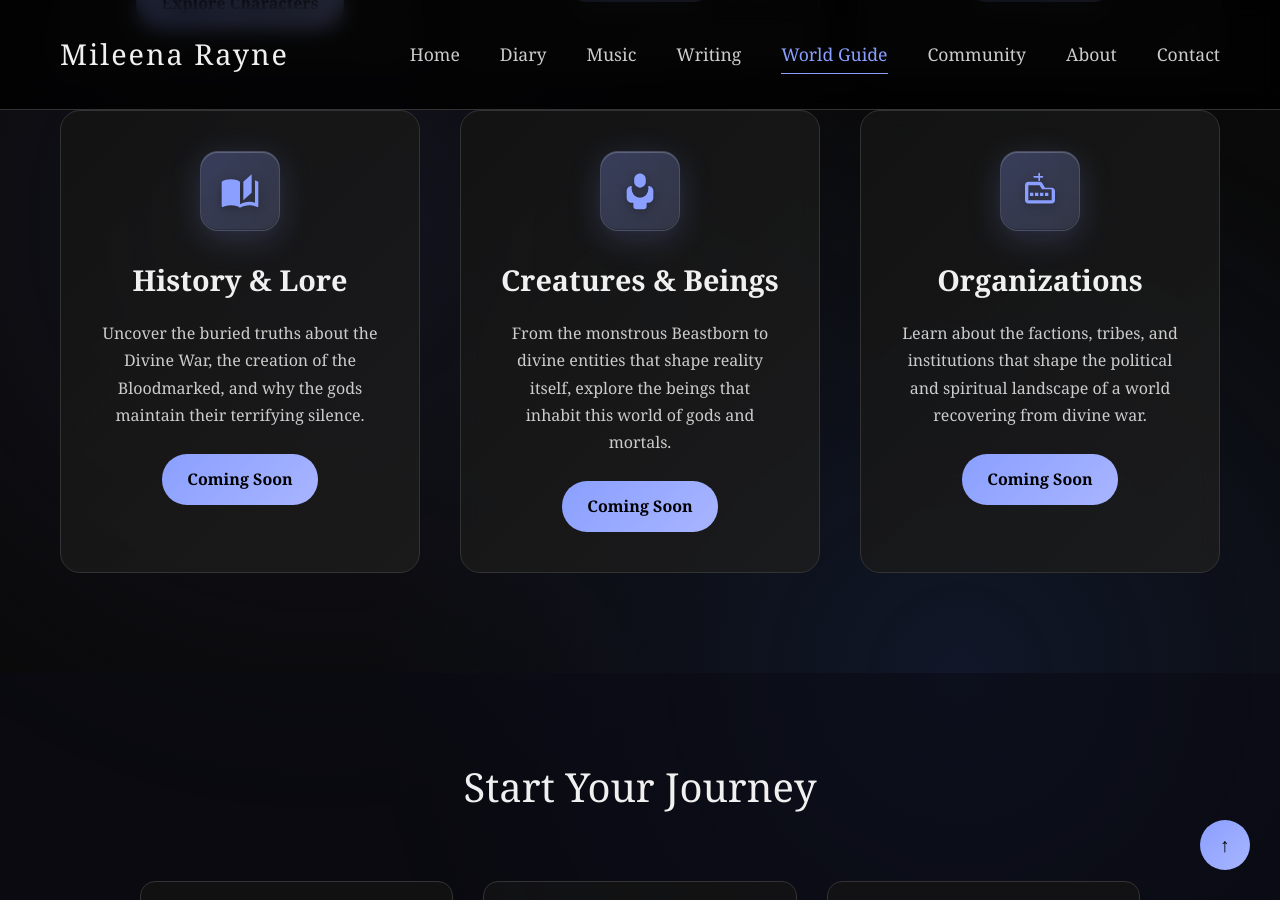
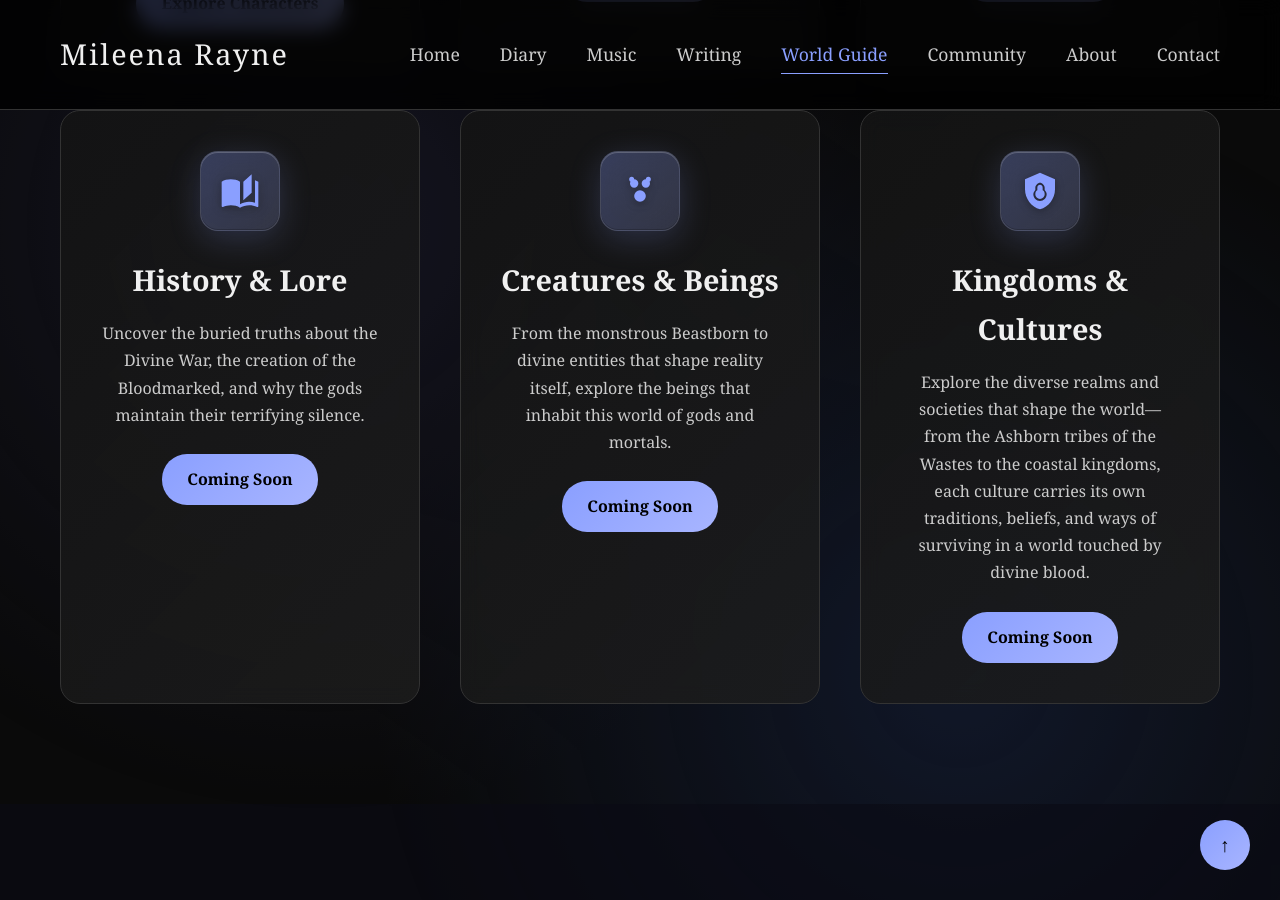
Before and after one commit to Mileena28/Mileena28.github.io, a Jekyll site: the page built from world-guide/index.html, in a window 1280 px wide and 900 px high, scrolled down 1168 px. Built offline with Jekyll 4.4.1, drawn with Linux system fonts in a browser that asks for light colours.

Commit message:
Update index.html

```diff
--- a/world-guide/index.html
+++ b/world-guide/index.html
@@ -278,9 +278,7 @@ image: "/assets/images/world-guide-main.jpg"
             <div class="guide-section">
                 <div class="section-icon">
                     <svg viewBox="0 0 24 24" xmlns="http://www.w3.org/2000/svg">
-                        <path d="M16 4c0-1.11.89-2 2-2s2 .89 2 2c0 1.11-.89 2-2 2s-2-.89-2-2zM4 18v-4.5c0-.83.67-1.5 1.5-1.5S7 12.67 7 13.5V18h2.5c.28 0 .5.22.5.5s-.22.5-.5.5H4.5c-.28 0-.5-.22-.5-.5s.22-.5.5-.5H4zM12.5 11.5c.83 0 1.5.67 1.5 1.5V18h2.5c.28 0 .5.22.5.5s-.22.5-.5.5H11.5c-.28 0-.5-.22-.5-.5s.22-.5.5-.5H12v-4.5c0-.83-.67-1.5-1.5-1.5h-1c-.83 0-1.5.67-1.5 1.5V18h1.5c.28 0 .5.22.5.5s-.22.5-.5.5H6.5c-.28 0-.5-.22-.5-.5s.22-.5.5-.5H8v-4.5c0-1.38 1.12-2.5 2.5-2.5h1c1.38 0 2.5 1.12 2.5 2.5z"/>
-                        <circle cx="9" cy="9" r="1.5"/>
-                        <circle cx="15" cy="9" r="1.5"/>
+                        <path d="M12,4A4,4 0 0,1 16,8A4,4 0 0,1 12,12A4,4 0 0,1 8,8A4,4 0 0,1 12,4M12,14C16.42,14 20,15.79 20,18V20H4V18C4,15.79 7.58,14 12,14Z"/>
                     </svg>
                 </div>
                 <h2 class="section-title">Characters</h2>
@@ -332,10 +330,7 @@ image: "/assets/images/world-guide-main.jpg"
             <div class="guide-section">
                 <div class="section-icon">
                     <svg viewBox="0 0 24 24" xmlns="http://www.w3.org/2000/svg">
-                        <path d="M12,1.5C10.11,1.5 8.5,3.11 8.5,5V6.5C8.5,8.39 10.11,10 12,10C13.89,10 15.5,8.39 15.5,6.5V5C15.5,3.11 13.89,1.5 12,1.5M7,9V11A5,5 0 0,0 12,16A5,5 0 0,0 17,11V9C18.66,9 20,10.34 20,12V16C20,17.66 18.66,19 17,19H16V21A2,2 0 0,1 14,23H10A2,2 0 0,1 8,21V19H7C5.34,19 4,17.66 4,16V12C4,10.34 5.34,9 7,9Z"/>
-                        <circle cx="10" cy="6" r="1"/>
-                        <circle cx="14" cy="6" r="1"/>
-                        <path d="M9,7.5L10.5,8.5L12,7.5L13.5,8.5L15,7.5"/>
+                        <path d="M8.5,5A2.5,2.5 0 0,1 11,7.5A2.5,2.5 0 0,1 8.5,10A2.5,2.5 0 0,1 6,7.5A2.5,2.5 0 0,1 8.5,5M15.5,5A2.5,2.5 0 0,1 18,7.5A2.5,2.5 0 0,1 15.5,10A2.5,2.5 0 0,1 13,7.5A2.5,2.5 0 0,1 15.5,5M12,11.5A3.5,3.5 0 0,1 15.5,15A3.5,3.5 0 0,1 12,18.5A3.5,3.5 0 0,1 8.5,15A3.5,3.5 0 0,1 12,11.5M7,3.5A1.5,1.5 0 0,1 8.5,5A1.5,1.5 0 0,1 7,6.5A1.5,1.5 0 0,1 5.5,5A1.5,1.5 0 0,1 7,3.5M17,3.5A1.5,1.5 0 0,1 18.5,5A1.5,1.5 0 0,1 17,6.5A1.5,1.5 0 0,1 15.5,5A1.5,1.5 0 0,1 17,3.5Z"/>
                     </svg>
                 </div>
                 <h2 class="section-title">Creatures & Beings</h2>
@@ -348,16 +343,14 @@ image: "/assets/images/world-guide-main.jpg"
             <div class="guide-section">
                 <div class="section-icon">
                     <svg viewBox="0 0 24 24" xmlns="http://www.w3.org/2000/svg">
-                        <path d="M21,10H15L13.5,7.5C13.1,6.9 12.4,6.5 11.7,6.5H5C3.9,6.5 3,7.4 3,8.5V17.5C3,18.6 3.9,19.5 5,19.5H19C20.1,19.5 21,18.6 21,17.5V12C21,10.9 20.1,10 19,10M19,17.5H5V8.5H11.7L13.2,11H19V17.5Z"/>
-                        <path d="M12,3V1.5A0.5,0.5 0 0,0 11.5,1A0.5,0.5 0 0,0 11,1.5V3H8.5A0.5,0.5 0 0,0 8,3.5A0.5,0.5 0 0,0 8.5,4H11V5.5A0.5,0.5 0 0,0 11.5,6A0.5,0.5 0 0,0 12,5.5V4H13.5A0.5,0.5 0 0,0 14,3.5A0.5,0.5 0 0,0 13.5,3H12Z"/>
-                        <path d="M6,13V15H8V13H6M9,13V15H11V13H9M12,13V15H14V13H12M15,13V15H17V13H15"/>
+                        <path d="M12,1L3,5V11C3,16.55 6.84,21.74 12,23C17.16,21.74 21,16.55 21,11V5L12,1M12,7C13.4,7 14.8,8.6 14.8,10V11.4C15.4,12.1 16,12.9 16,14C16,16.2 14.2,18 12,18C9.8,18 8,16.2 8,14C8,12.9 8.6,12.1 9.2,11.4V10C9.2,8.6 10.6,7 12,7M12,8.2C11.2,8.2 10.4,8.7 10.4,10V11.5L10.1,11.7C9.6,12.2 9.2,12.6 9.2,14C9.2,15.5 10.5,16.8 12,16.8C13.5,16.8 14.8,15.5 14.8,14C14.8,12.6 14.4,12.2 13.9,11.7L13.6,11.5V10C13.6,8.7 12.8,8.2 12,8.2Z"/>
                     </svg>
                 </div>
-                <h2 class="section-title">Organizations</h2>
+                <h2 class="section-title">Kingdoms & Cultures</h2>
                 <div class="section-description">
-                    Learn about the factions, tribes, and institutions that shape the political and spiritual landscape of a world recovering from divine war.
+                    Explore the diverse realms and societies that shape the world—from the Ashborn tribes of the Wastes to the coastal kingdoms, each culture carries its own traditions, beliefs, and ways of surviving in a world touched by divine blood.
                 </div>
-                <a href="/world-guide/organizations/" class="section-link">Coming Soon</a>
+                <a href="/world-guide/kingdoms/" class="section-link">Coming Soon</a>
             </div>
 
         </div>
```
